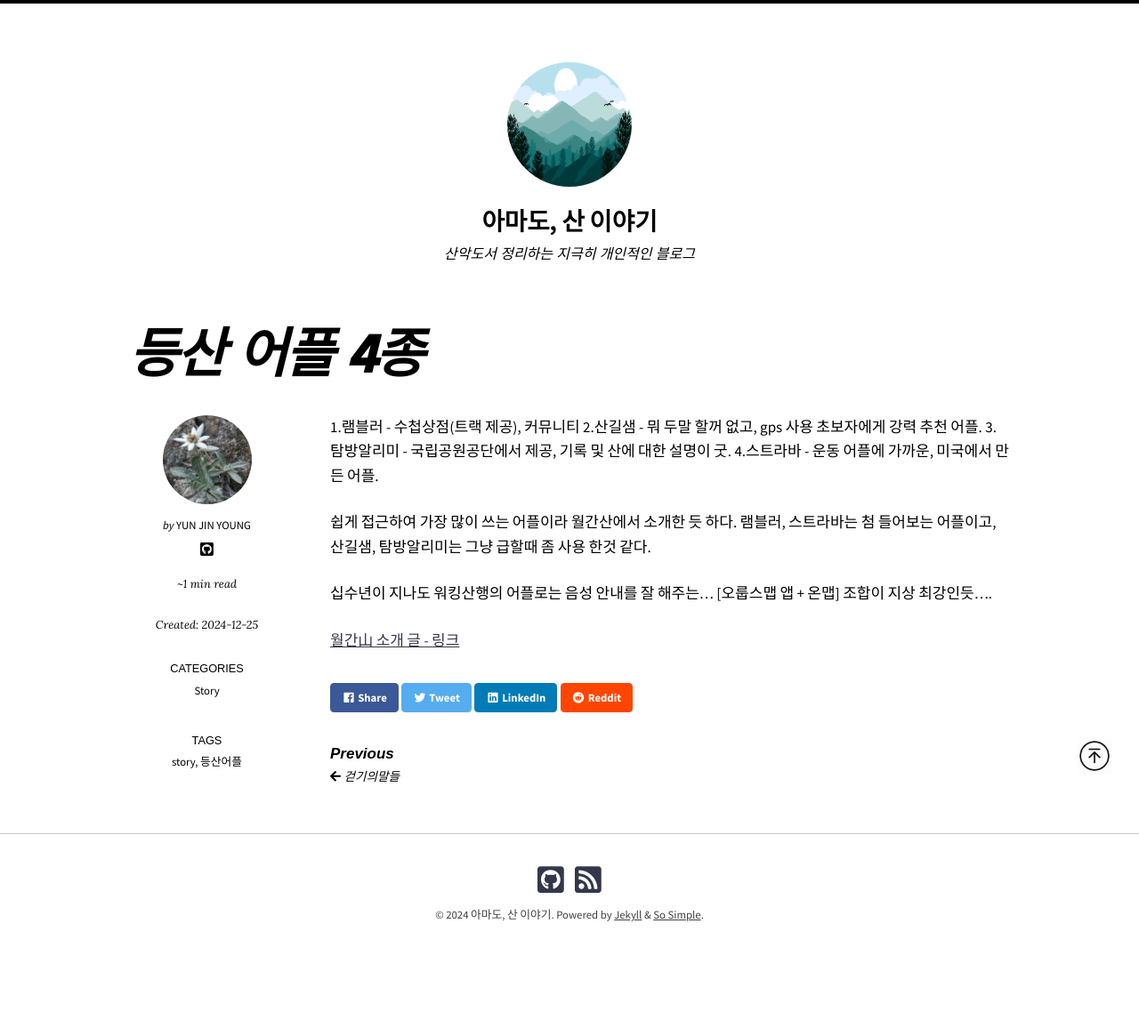
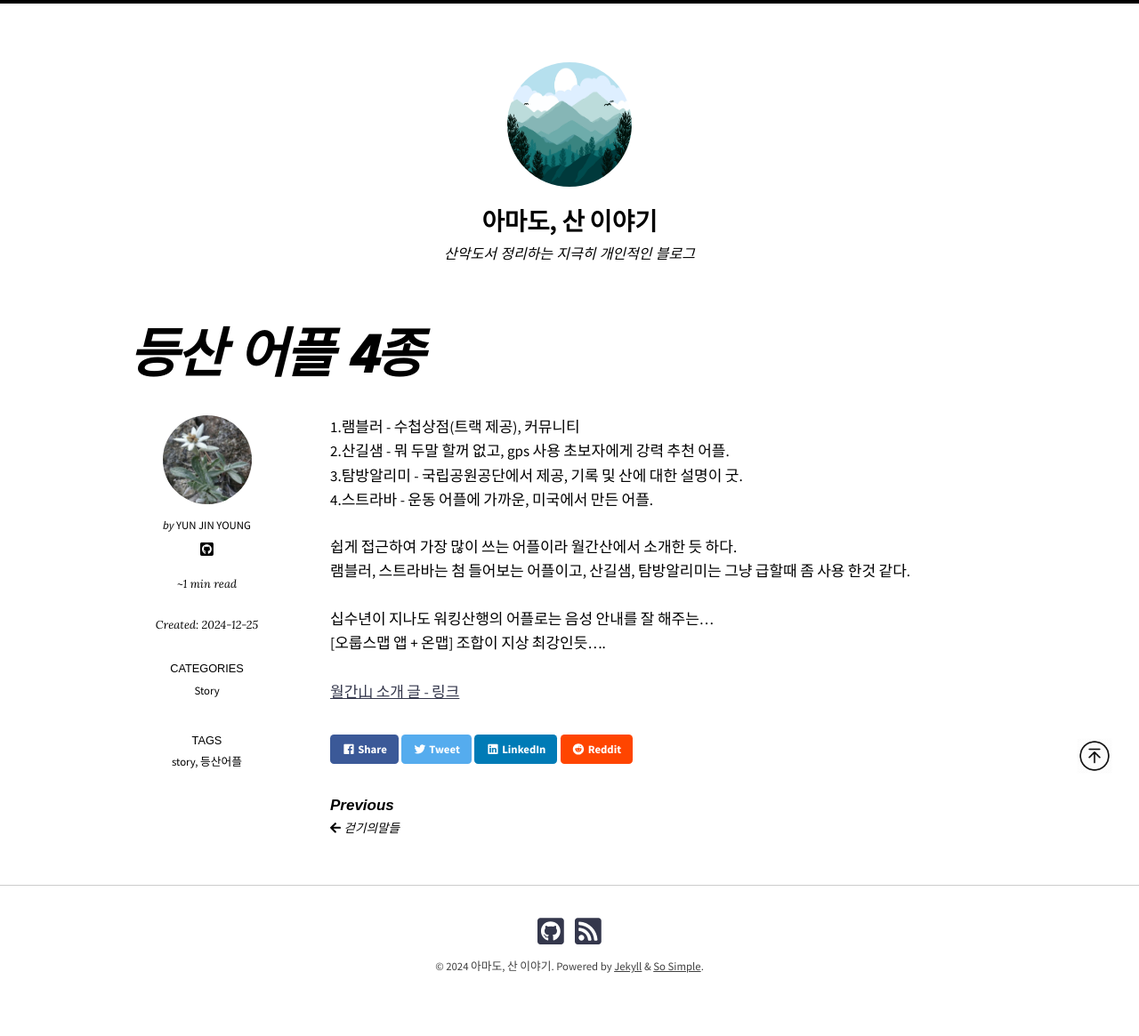
Before and after one commit to sansonyeo/sosimple, a Jekyll site: the page built from _posts/2024-12-25-story-등산-어플-4종.md, in a window 1280 px wide. Shown: the whole page at 89% size. Built offline with Jekyll 4.4.1, drawn with Linux system fonts in a browser that asks for light colours; nearby versions of some CDN libraries; comment, search, counter and statistics services are not loaded; before the commit the page ends 1107 px from its top, so only the background shows below that.

Commit message:
Update 2024-12-25-story-등산-어플-4종.md

```diff
--- a/_posts/2024-12-25-story-등산-어플-4종.md
+++ b/_posts/2024-12-25-story-등산-어플-4종.md
@@ -8,15 +8,15 @@
   - 등산어플
 ---
 
-1.램블러 - 수첩상점(트랙 제공), 커뮤니티
-2.산길샘 - 뭐 두말 할꺼 없고, gps 사용 초보자에게 강력 추천 어플.
-3.탐방알리미 - 국립공원공단에서 제공, 기록 및 산에 대한 설명이 굿.
-4.스트라바 - 운동 어플에 가까운, 미국에서 만든 어플.
+1.램블러 - 수첩상점(트랙 제공), 커뮤니티 <br>
+2.산길샘 - 뭐 두말 할꺼 없고, gps 사용 초보자에게 강력 추천 어플. <br>
+3.탐방알리미 - 국립공원공단에서 제공, 기록 및 산에 대한 설명이 굿. <br>
+4.스트라바 - 운동 어플에 가까운, 미국에서 만든 어플. <br>
 
-쉽게 접근하여 가장 많이 쓰는 어플이라 월간산에서 소개한 듯 하다.
-램블러, 스트라바는 첨 들어보는 어플이고, 산길샘, 탐방알리미는 그냥 급할때 좀 사용 한것 같다.
-
-십수년이 지나도 워킹산행의 어플로는 음성 안내를 잘 해주는...
-[오룹스맵 앱 + 온맵] 조합이 지상 최강인듯....
-
+쉽게 접근하여 가장 많이 쓰는 어플이라 월간산에서 소개한 듯 하다. <br>
+램블러, 스트라바는 첨 들어보는 어플이고, 산길샘, 탐방알리미는 그냥 급할때 좀 사용 한것 같다. <br>
+ <br>
+십수년이 지나도 워킹산행의 어플로는 음성 안내를 잘 해주는... <br>
+[오룹스맵 앱 + 온맵] 조합이 지상 최강인듯.... <br>
+ <br>
 <a href="https://san.chosun.com/news/articleView.html?idxno=24242" target="_blank">월간山 소개 글 - 링크</a>
```
